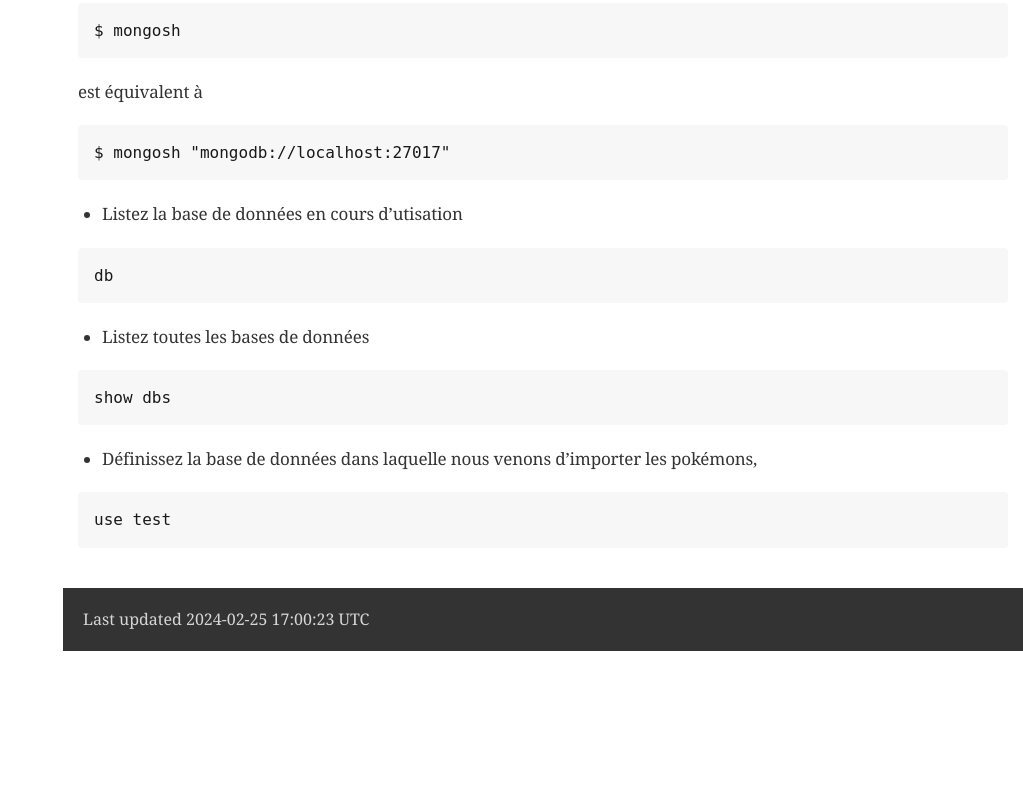
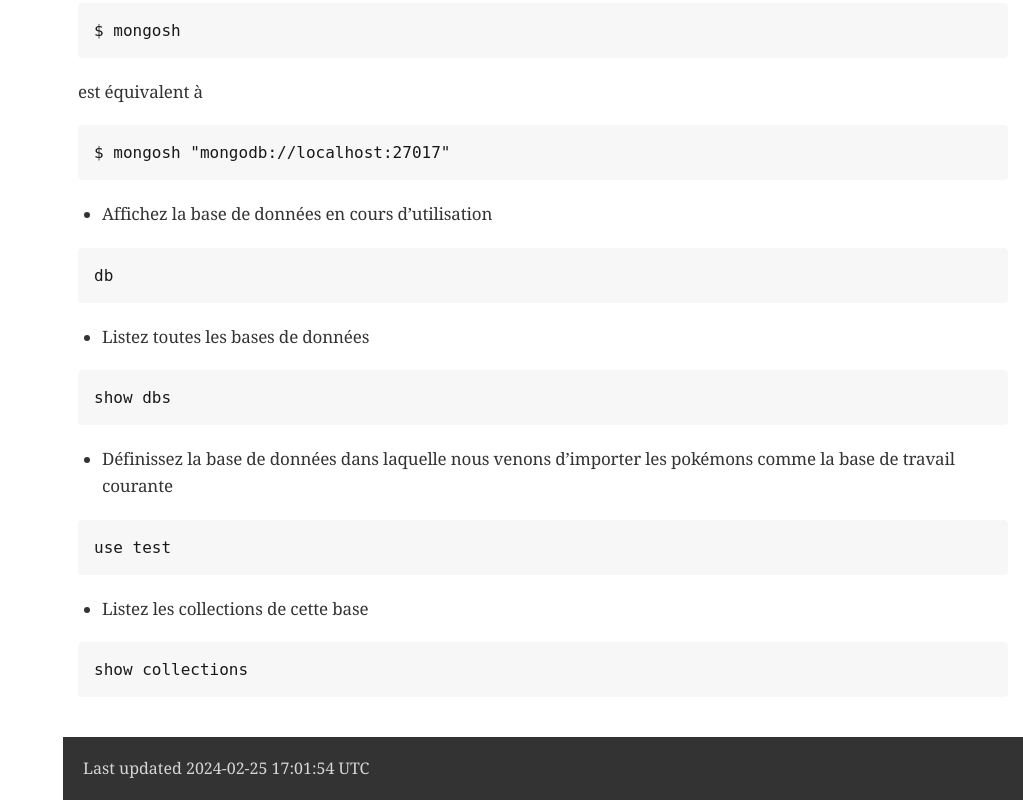
Before and after one commit to ncomet/lectures, a plain HTML site: page advanced-mongodb/tds/td1.html in a window 1280 px wide. Shown: the part 2633-3433 px from the top of the page, without its empty margins (257-1280 px from the left). Before the commit the page ends 3284 px from the top, so only its background shows below. Drawn offline with nearby package versions, Linux system fonts and the light colour scheme; a web font is replaced by a local one.

Commit message:
Deploying to gh-pages from @ ncomet/lectures@c1b62671741249b076bcd9e6bace3c55cd9f7915 🚀

```diff
--- a/advanced-mongodb/tds/td1.html
+++ b/advanced-mongodb/tds/td1.html
@@ -639,7 +639,7 @@
 <div class="ulist">
 <ul>
 <li>
-<p>Listez la base de données en cours d&#8217;utisation</p>
+<p>Affichez la base de données en cours d&#8217;utilisation</p>
 </li>
 </ul>
 </div>
@@ -663,7 +663,7 @@
 <div class="ulist">
 <ul>
 <li>
-<p>Définissez la base de données dans laquelle nous venons d&#8217;importer les pokémons,</p>
+<p>Définissez la base de données dans laquelle nous venons d&#8217;importer les pokémons comme la base de travail courante</p>
 </li>
 </ul>
 </div>
@@ -672,13 +672,25 @@
 <pre class="highlight"><code>use test</code></pre>
 </div>
 </div>
+<div class="ulist">
+<ul>
+<li>
+<p>Listez les collections de cette base</p>
+</li>
+</ul>
+</div>
+<div class="listingblock">
+<div class="content">
+<pre class="highlight"><code>show collections</code></pre>
+</div>
+</div>
 </div>
 </div>
 </div>
 </div>
 <div id="footer">
 <div id="footer-text">
-Last updated 2024-02-25 17:00:23 UTC
+Last updated 2024-02-25 17:01:54 UTC
 </div>
 </div>
 </body>
```
